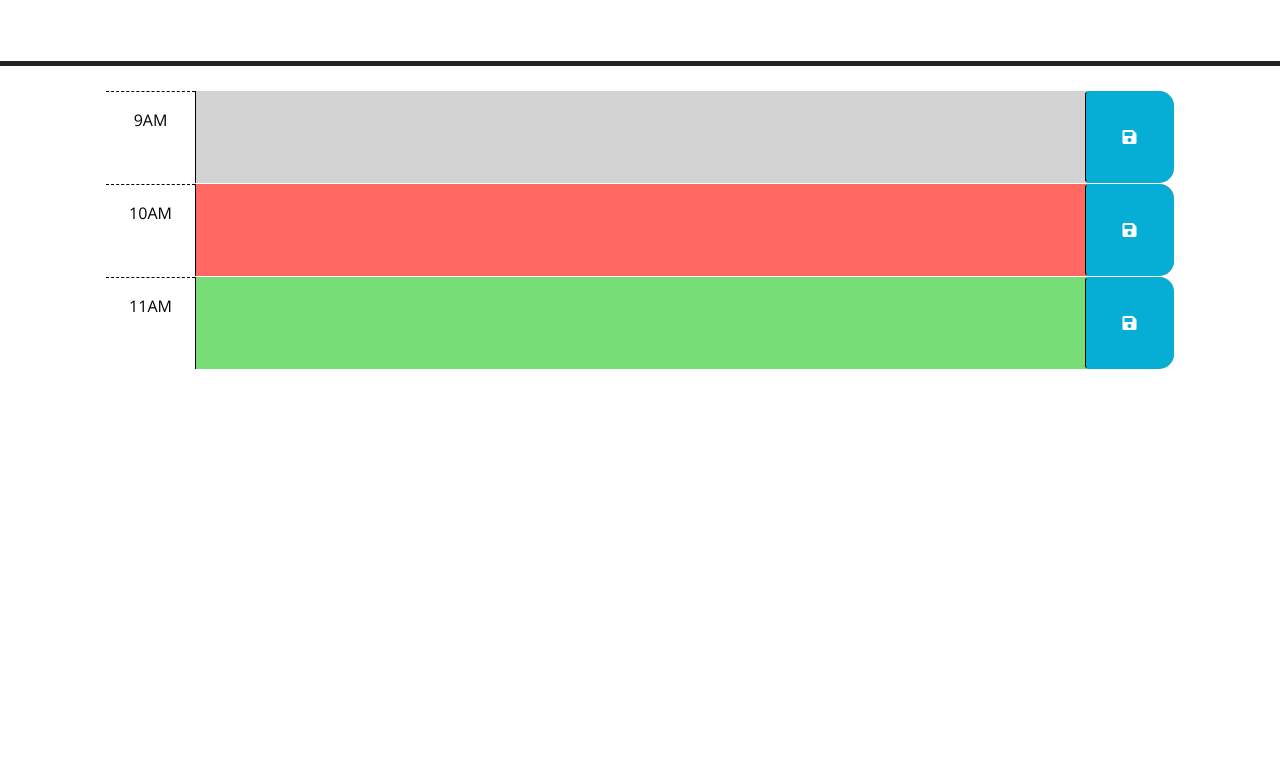
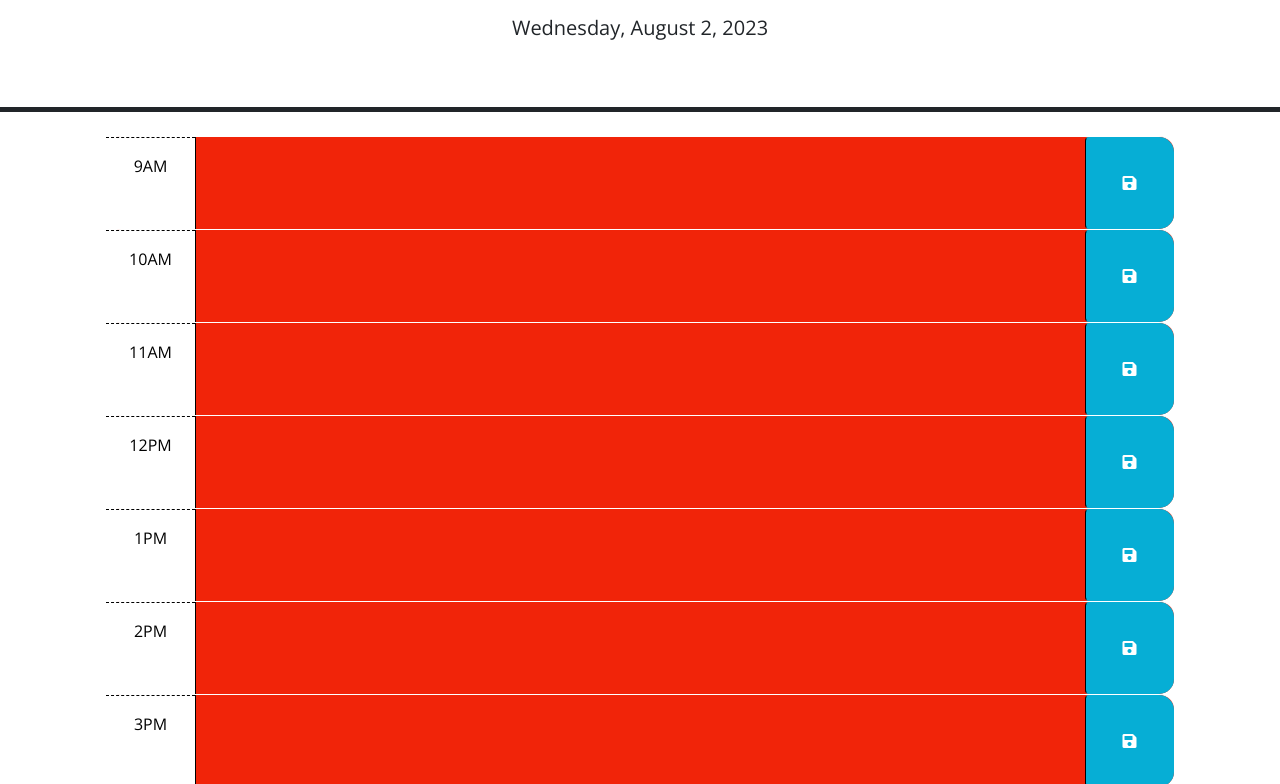
Before and after one commit to mstrnes2/event-calander, a plain HTML site: page index.html in a window 1280 px wide. Shown: the part 166-950 px from the top of the page. Before the commit the page ends 800 px from the top, so only its background shows below. Drawn offline with nearby package versions, Linux system fonts and the light colour scheme; files that its build step writes are made by us from their sources.

Commit message:
added the colors to the different time blocks with if statement

```diff
--- a/assests/script.js
+++ b/assests/script.js
@@ -9,15 +9,53 @@ $(function () {
   // time-block containing the button that was clicked? How might the id be
   // useful when saving the description in local storage?
   //
+  var saveBtn = $(".saveBtn");
+
+  saveBtn.on("click", function(event) {
+    event.preventDefault();
+    var text = $("description").val();
+
+    localStorage.setItem("text", text);
+  })
+
+
   // TODO: Add code to apply the past, present, or future class to each time
   // block by comparing the id to the current hour. HINTS: How can the id
   // attribute of each time-block be used to conditionally add or remove the
   // past, present, and future classes? How can Day.js be used to get the
   // current hour in 24-hour time?
   //
+  function getTime(){
+    var currentHour = dayjs().hour();
+    console.log(currentHour);
+    $(".time-block").each(function () {
+      var timeBlock = parseInt($(this).attr("id").split("hour")[1]);
+
+      if (timeBlock < currentHour) {
+        $(this).removeClass("future");
+        $(this).removeClass("present");
+        $(this).addClass("past");
+      }
+      else if (timeBlock > currentHour) {
+        $(this).removeClass("present");
+        $(this).removeClass("past");
+        $(this).addClass("future");
+      }
+      else {
+        $(this).removeClass("future");
+        $(this).removeClass("past");
+        $(this).addClass("present");
+      }
+    })
+  }
+
+  getTime();
   // TODO: Add code to get any user input that was saved in localStorage and set
   // the values of the corresponding textarea elements. HINT: How can the id
   // attribute of each time-block be used to do this?
   //
   // TODO: Add code to display the current date in the header of the page.
+  let today = dayjs();
+  $('#currentDay').text(today.format("dddd, MMMM D, YYYY"));
+
 });
--- a/assests/style.css
+++ b/assests/style.css
@@ -31,17 +31,17 @@ textarea {
 }
 
 .past {
-  background-color: #d3d3d3;
+  background-color: #f12409;
   color: white;
 }
 
 .present {
-  background-color: #ff6961;
+  background-color: #5ae661;
   color: white;
 }
 
 .future {
-  background-color: #77dd77;
+  background-color: #07ebeb;
   color: white;
 }
 
--- a/index.html
+++ b/index.html
@@ -18,7 +18,7 @@
       href="https://fonts.googleapis.com/css?family=Open+Sans&display=swap"
       rel="stylesheet"
     />
-    <link rel="stylesheet" href="style.css" />
+    <link rel="stylesheet" href="./assests/style.css" />
     <title>Work Day Scheduler</title>
   </head>
 
@@ -28,7 +28,7 @@
       <p class="lead">A simple calendar app for scheduling your work day</p>
       <p id="currentDay" class="lead"></p>
     </header>
-    <div class="container-lg px-5">
+    <div id="sceduler" class="container-lg px-5">
       <!-- Use class for "past", "present", and "future" to apply styles to the
         time-block divs accordingly. The javascript will need to do this by
         adding/removing these classes on each div by comparing the hour in the
@@ -48,8 +48,7 @@
         </button>
       </div>
 
-      <!-- Example of a a present time block. The "present" class adds a red background color. -->
-      <div id="hour-10" class="row time-block present">
+      <div id="hour10" class="row time-block past">
         <div class="col-2 col-md-1 hour text-center py-3">10AM</div>
         <textarea class="col-8 col-md-10 description" rows="3"> </textarea>
         <button class="btn saveBtn col-2 col-md-1" aria-label="save">
@@ -57,9 +56,58 @@
         </button>
       </div>
 
+      <div id="hour11" class="row time-block past">
+        <div class="col-2 col-md-1 hour text-center py-3">11AM</div>
+        <textarea class="col-8 col-md-10 description" rows="3"> </textarea>
+        <button class="btn saveBtn col-2 col-md-1" aria-label="save">
+          <i class="fas fa-save" aria-hidden="true"></i>
+        </button>
+      </div>
+
+      <!-- Example of a a present time block. The "present" class adds a red background color. -->
+      <div id="hour12" class="row time-block present">
+        <div class="col-2 col-md-1 hour text-center py-3">12PM</div>
+        <textarea class="col-8 col-md-10 description" rows="3"> </textarea>
+        <button class="btn saveBtn col-2 col-md-1" aria-label="save">
+          <i class="fas fa-save" aria-hidden="true"></i>
+        </button>
+      </div>
+
+      <div id="hour13" class="row time-block present">
+        <div class="col-2 col-md-1 hour text-center py-3">1PM</div>
+        <textarea class="col-8 col-md-10 description" rows="3"> </textarea>
+        <button class="btn saveBtn col-2 col-md-1" aria-label="save">
+          <i class="fas fa-save" aria-hidden="true"></i>
+        </button>
+      </div>
+
+      <div id="hour14" class="row time-block present">
+        <div class="col-2 col-md-1 hour text-center py-3">2PM</div>
+        <textarea class="col-8 col-md-10 description" rows="3"> </textarea>
+        <button class="btn saveBtn col-2 col-md-1" aria-label="save">
+          <i class="fas fa-save" aria-hidden="true"></i>
+        </button>
+      </div>
+
       <!-- Example of a future time block. The "future" class adds a green background color. -->
-      <div id="hour-11" class="row time-block future">
-        <div class="col-2 col-md-1 hour text-center py-3">11AM</div>
+      <div id="hour15" class="row time-block future">
+        <div class="col-2 col-md-1 hour text-center py-3">3PM</div>
+        <textarea class="col-8 col-md-10 description" rows="3"> </textarea>
+        <button class="btn saveBtn col-2 col-md-1" aria-label="save">
+          <i class="fas fa-save" aria-hidden="true"></i>
+        </button>
+      </div>
+
+      <div id="hour16" class="row time-block future">
+        <div class="col-2 col-md-1 hour text-center py-3">4PM</div>
+        <textarea class="col-8 col-md-10 description" rows="3"> </textarea>
+        <button class="btn saveBtn col-2 col-md-1" aria-label="save">
+          <i class="fas fa-save" aria-hidden="true"></i>
+        </button>
+      </div>
+
+      <div id="hour17" class="row time-block future">
+        <div class="col-2 col-md-1 hour text-center py-3">5PM</div>
         <textarea class="col-8 col-md-10 description" rows="3"> </textarea>
         <button class="btn saveBtn col-2 col-md-1" aria-label="save">
           <i class="fas fa-save" aria-hidden="true"></i>
@@ -73,6 +121,6 @@
       crossorigin="anonymous"
     ></script>
 
-    <script src="script.js"></script>
+    <script src="./assests/script.js"></script>
   </body>
 </html>
```
